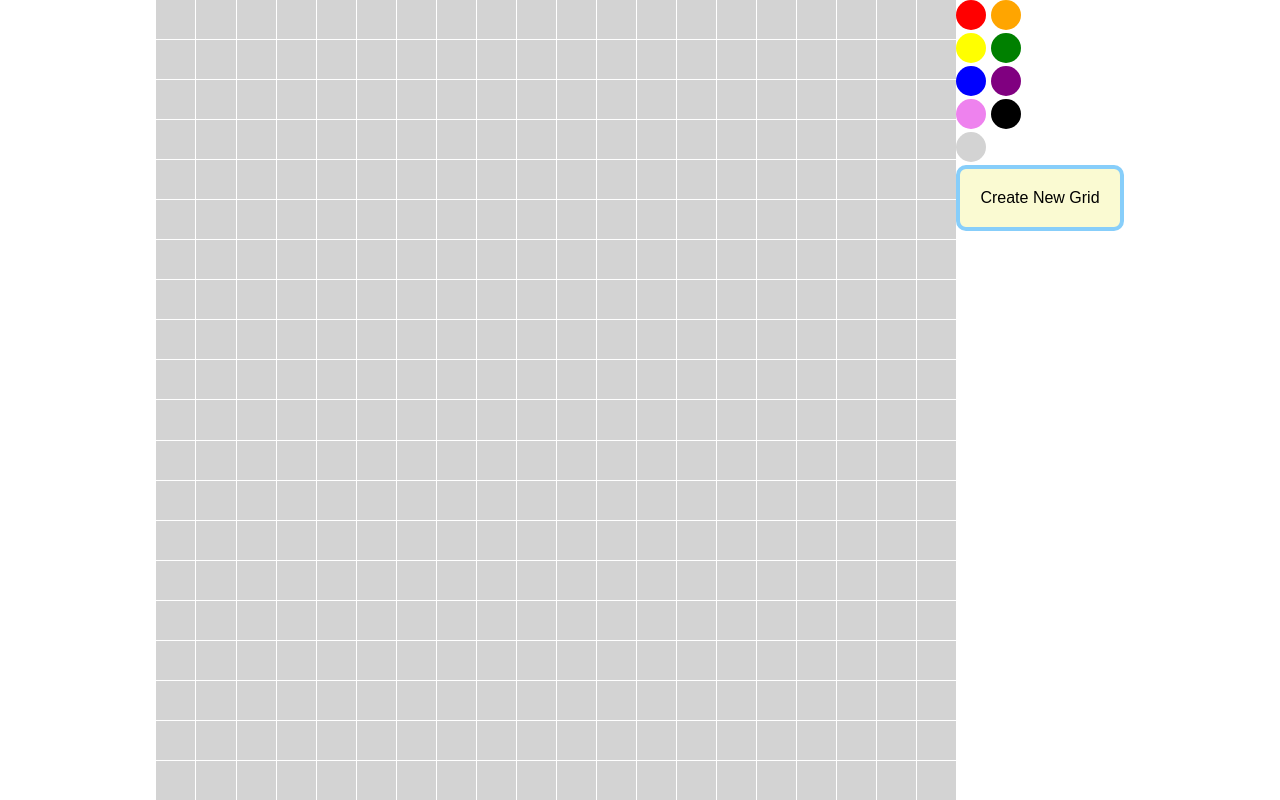
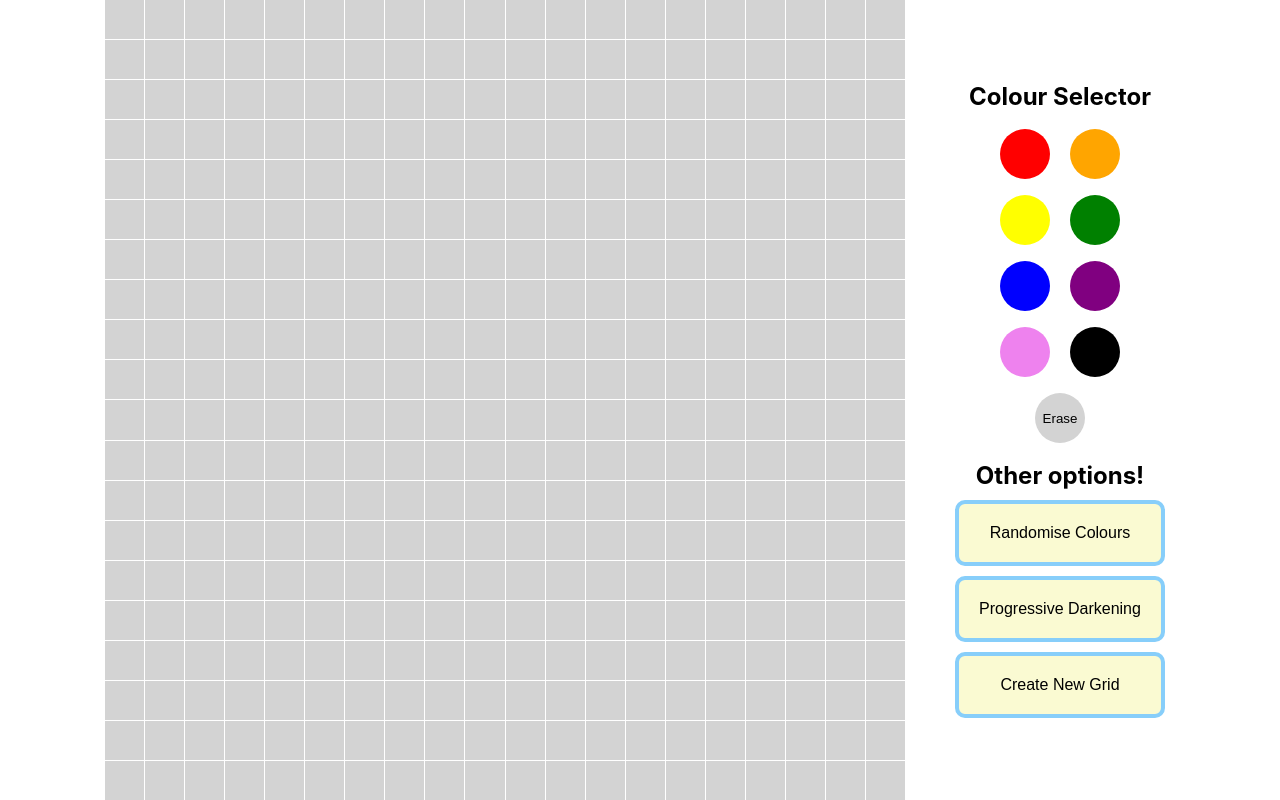
Before and after one commit to tyzrichard/odin-etch-a-sketch, a plain HTML site: page index.html in a window 1280 px wide. Drawn offline with Linux system fonts and the light colour scheme.

Commit message:
Tidy up UI placement, add new buttons (functionality to be added later)

```diff
--- a/index.html
+++ b/index.html
@@ -12,6 +12,7 @@
 <body>
   <div class="container"></div>
   <div class="ui">
+    <div class="colourText">Colour Selector</div>
     <div>
       <button class="colour" id="red"></button>
       <button class="colour" id="orange"></button>
@@ -28,10 +29,12 @@
       <button class="colour" id="violet"></button>
       <button class="colour" id="black"></button>
     </div>
-    <div>
-      <button class="erase colour" id="lightgrey"></button>
+    <button class="erase colour" id="lightgrey">Erase</button>
+    <div class="options">Other options!
+      <button class="random">Randomise Colours</button>
+      <button class="darkening">Progressive Darkening</button>
+      <button class="newGrid">Create New Grid</button>
     </div>
-    <button class="newGrid">Create New Grid</button>
   </div>
 
 
--- a/style.css
+++ b/style.css
@@ -4,6 +4,7 @@ body {
     min-height: 100vh;
     display: flex;
     justify-content: center;
+    gap: 40px;
 }
 
 .container {
@@ -13,19 +14,46 @@ body {
     min-height: 100vh;
 }
 
-.newGrid {
+.ui {
+    display: flex;
+    flex-direction: column;
+    /* gap: 20px; */
+    justify-content: center;
+    align-items: center;
+}
+
+.options {
+    display: flex;
+    flex-direction: column;
+    justify-content: center;
+    text-align: center;
+    width: fit-content;
+    gap: 10px;
+}
+
+.newGrid,
+.random,
+.darkening {
     font-size: 16px;
     background-color: lightgoldenrodyellow;
     padding: 20px;
     height: fit-content;
-    width: fit-content;
+    width: 100%;
     border: solid 4px lightskyblue;
     border-radius: 10px;
 }
 
 .colour {
-    height: 30px;
-    width: 30px;
+    height: 50px;
+    width: 50px;
+    margin: 8px;
     border: none;
     border-radius: 1000px;
 }
+
+.colourText,
+.options {
+    font-size: 24px;
+    font-weight: bold;
+    padding: 10px;
+}
```
